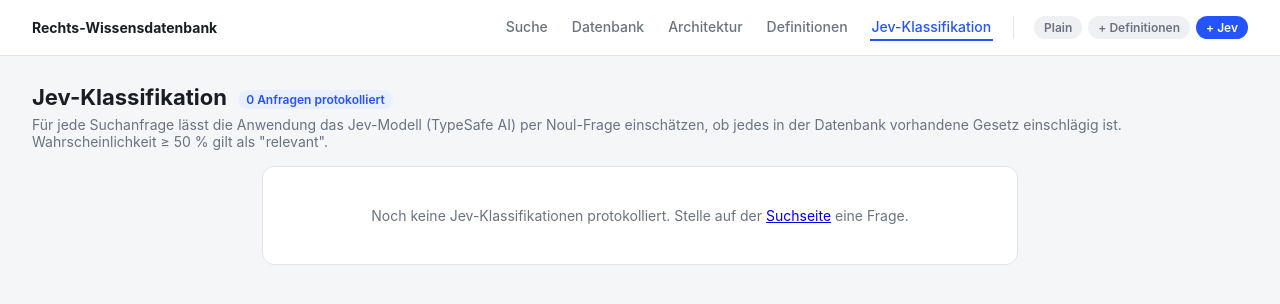
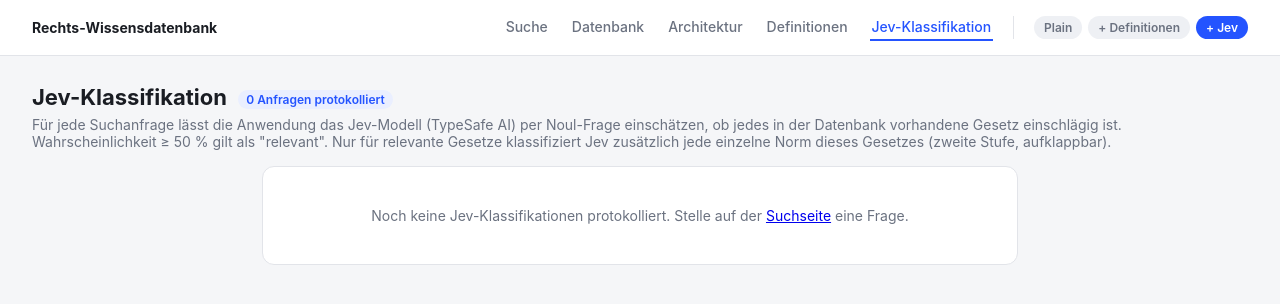
Before and after one commit to memmy28/law-search-test, a Flask app: page /jev in a window 1280 px wide. Shown: the top 304 px of the page. Run offline with Flask 3, Linux system fonts and the light colour scheme; data that the repository does not hold is empty; some libraries are stand-ins or nearby versions.

Commit message:
Update jev classification

```diff
--- a/app.py
+++ b/app.py
@@ -70,19 +70,44 @@ register_vector(conn)
 
 
 def run_jev_classification(cur, query):
-    """Lässt Jev einschätzen, welche der in der Datenbank vorhandenen Gesetze für
-    die Anfrage einschlägig sind, und protokolliert das Ergebnis in
-    jev_classifications. Gibt (results, error) zurück - bei einem Jev-Fehler
-    bleibt die Suche selbst trotzdem funktionsfähig."""
+    """Zweistufige Jev-Klassifikation: erst pro Gesetz, dann - nur für Gesetze mit
+    Wahrscheinlichkeit >= 50 % - zusätzlich pro einzelner Norm dieses Gesetzes.
+    Protokolliert beide Stufen (jev_classifications / jev_norm_classifications)
+    in einer gemeinsamen Transaktion, damit sie denselben created_at-Zeitstempel
+    tragen und sich später als ein Lauf zusammenführen lassen.
+
+    Gibt ein Dict zurück: {laws, norms, law_error, norm_error}. Ein Fehler in
+    Stufe 2 verwirft nicht das Ergebnis von Stufe 1 - die Suche bleibt in jedem
+    Fall funktionsfähig."""
     cur.execute("SELECT DISTINCT law_short FROM norms ORDER BY law_short")
-    laws = [row[0] for row in cur.fetchall()]
+    all_laws = [row[0] for row in cur.fetchall()]
 
     try:
-        results = jev.classify_laws(query, laws)
+        law_results = jev.classify_laws(query, all_laws)
     except jev.JevError as e:
-        return None, str(e)
+        return {"laws": None, "norms": [], "law_error": str(e), "norm_error": None}
 
-    for r in results:
+    relevant_laws = [r["law"] for r in law_results if r["relevant"]]
+
+    norm_results = []
+    norm_error = None
+    if relevant_laws:
+        cur.execute(
+            """
+            SELECT id, law_short, norm_ref, title FROM norms
+            WHERE law_short = ANY(%s)
+            ORDER BY law_short, norm_ref
+            """,
+            (relevant_laws,),
+        )
+        cols = ["id", "law_short", "norm_ref", "title"]
+        candidate_norms = [dict(zip(cols, r)) for r in cur.fetchall()]
+        try:
+            norm_results = jev.classify_norms(query, candidate_norms)
+        except jev.JevError as e:
+            norm_error = str(e)
+
+    for r in law_results:
         cur.execute(
             """
             INSERT INTO jev_classifications (query, law_short, probability, relevant)
@@ -90,8 +115,17 @@ def run_jev_classification(cur, query):
             """,
             (query, r["law"], r["probability"], r["relevant"]),
         )
+    for r in norm_results:
+        cur.execute(
+            """
+            INSERT INTO jev_norm_classifications (query, norm_id, probability, relevant)
+            VALUES (%s, %s, %s, %s)
+            """,
+            (query, r["norm_id"], r["probability"], r["relevant"]),
+        )
     conn.commit()
-    return results, None
+
+    return {"laws": law_results, "norms": norm_results, "law_error": None, "norm_error": norm_error}
 
 
 def classify_validity(valid_from, valid_to, as_of):
@@ -225,17 +259,38 @@ def jev_view():
         LIMIT 200
         """
     )
-    cols = ["query", "law_short", "probability", "relevant", "created_at"]
-    rows = [dict(zip(cols, r)) for r in cur.fetchall()]
+    law_cols = ["query", "law_short", "probability", "relevant", "created_at"]
+    law_rows = [dict(zip(law_cols, r)) for r in cur.fetchall()]
+
+    cur.execute(
+        """
+        SELECT jnc.query, n.law_short, n.norm_ref, n.title, jnc.probability, jnc.relevant, jnc.created_at
+        FROM jev_norm_classifications jnc
+        JOIN norms n ON n.id = jnc.norm_id
+        ORDER BY jnc.created_at DESC
+        LIMIT 2000
+        """
+    )
+    norm_cols = ["query", "law_short", "norm_ref", "title", "probability", "relevant", "created_at"]
+    norm_rows = [dict(zip(norm_cols, r)) for r in cur.fetchall()]
     cur.close()
 
-    queries = {}
-    for r in rows:
+    runs = {}
+    law_index = {}
+    for r in law_rows:
         key = (r["created_at"], r["query"])
-        queries.setdefault(key, {"query": r["query"], "created_at": r["created_at"], "laws": []})
-        queries[key]["laws"].append(r)
-    runs = sorted(queries.values(), key=lambda q: q["created_at"], reverse=True)
+        run = runs.setdefault(key, {"query": r["query"], "created_at": r["created_at"], "laws": []})
+        law_entry = dict(r, norms=[])
+        run["laws"].append(law_entry)
+        law_index[(key, r["law_short"])] = law_entry
 
+    for r in norm_rows:
+        key = (r["created_at"], r["query"])
+        law_entry = law_index.get((key, r["law_short"]))
+        if law_entry is not None:
+            law_entry["norms"].append(r)
+
+    runs = sorted(runs.values(), key=lambda q: q["created_at"], reverse=True)
     return render_template("jev.html", active_page="jev", runs=runs)
 
 
@@ -261,9 +316,14 @@ def api_search():
         matched_defs = find_matching_definitions(cur, query)
         allowed_ids = linked_norm_ids(cur, [d["id"] for d in matched_defs]) if matched_defs else None
 
-    law_classification, jev_error = (None, None)
+    law_classification, jev_error = None, None
+    norm_classification, norm_jev_error = [], None
     if state == "classification":
-        law_classification, jev_error = run_jev_classification(cur, query)
+        classification = run_jev_classification(cur, query)
+        law_classification = classification["laws"]
+        jev_error = classification["law_error"]
+        norm_classification = classification["norms"]
+        norm_jev_error = classification["norm_error"]
 
     vec_ids = vector_search(cur, qvec, as_of_str, candidates, allowed_ids)
     txt_ids = text_search(cur, query, as_of_str, candidates, allowed_ids)
@@ -306,6 +366,8 @@ def api_search():
             "allowed_norm_count": len(allowed_ids) if allowed_ids is not None else None,
             "law_classification": law_classification,
             "jev_error": jev_error,
+            "norm_classification": norm_classification,
+            "norm_jev_error": norm_jev_error,
             "results": results,
         }
     )
--- a/static/style.css
+++ b/static/style.css
@@ -307,6 +307,18 @@ button:hover { opacity: 0.9; }
   font-weight: 700;
 }
 
+.jev-norm-group {
+  margin-top: 14px;
+  padding-top: 10px;
+  border-top: 1px solid var(--border);
+}
+
+.jev-norm-law {
+  font-size: 12px;
+  font-weight: 700;
+  color: var(--muted);
+}
+
 .card-body {
   margin-top: 10px;
   font-size: 14px;
@@ -394,6 +406,23 @@ button:hover { opacity: 0.9; }
 
 .db-table a:hover {
   text-decoration: underline;
+}
+
+.jev-norms-cell {
+  background: #fafbfc;
+  padding: 4px 10px 10px !important;
+}
+
+.jev-norms-cell summary {
+  cursor: pointer;
+  font-size: 12px;
+  color: var(--muted);
+  padding: 4px 0;
+}
+
+.jev-norms-table {
+  margin-top: 6px;
+  font-size: 12px;
 }
 
 .timeline-panel {
--- a/templates/index.html
+++ b/templates/index.html
@@ -76,6 +76,7 @@
     <section id="jev-panel" class="panel hidden">
       <h2>Jev-Einschätzung: welche Gesetze sind einschlägig?</h2>
       <div id="jev-chips" class="jev-panel"></div>
+      <div id="jev-norms"></div>
       <p class="subtitle">Verlauf aller Klassifikationen: <a href="/jev">Jev-Klassifikation</a></p>
     </section>
     {% endif %}
--- a/templates/jev.html
+++ b/templates/jev.html
@@ -13,7 +13,9 @@
     <p class="subtitle">
       Für jede Suchanfrage lässt die Anwendung das Jev-Modell (TypeSafe AI) per
       Noul-Frage einschätzen, ob jedes in der Datenbank vorhandene Gesetz einschlägig
-      ist. Wahrscheinlichkeit ≥ 50&nbsp;% gilt als "relevant".
+      ist. Wahrscheinlichkeit ≥ 50&nbsp;% gilt als "relevant". Nur für relevante Gesetze
+      klassifiziert Jev zusätzlich jede einzelne Norm dieses Gesetzes (zweite Stufe,
+      aufklappbar).
     </p>
   </header>
 
@@ -47,6 +49,37 @@
             </td>
             <td>{{ "%.0f"|format(l.probability * 100) }}%</td>
           </tr>
+          {% if l.norms %}
+          <tr>
+            <td colspan="3" class="jev-norms-cell">
+              <details>
+                <summary>{{ l.norms|length }} Normen von {{ l.law_short }} einzeln klassifiziert</summary>
+                <table class="db-table jev-norms-table">
+                  <thead>
+                    <tr>
+                      <th>Norm</th>
+                      <th>Einschätzung</th>
+                      <th>Wahrscheinlichkeit</th>
+                    </tr>
+                  </thead>
+                  <tbody>
+                    {% for n in l.norms|sort(attribute="probability", reverse=True) %}
+                    <tr>
+                      <td>{{ n.norm_ref }} – {{ n.title }}</td>
+                      <td>
+                        <span class="badge {{ 'jev-relevant' if n.relevant else 'jev-irrelevant' }}">
+                          {{ "relevant" if n.relevant else "nicht relevant" }}
+                        </span>
+                      </td>
+                      <td>{{ "%.0f"|format(n.probability * 100) }}%</td>
+                    </tr>
+                    {% endfor %}
+                  </tbody>
+                </table>
+              </details>
+            </td>
+          </tr>
+          {% endif %}
           {% endfor %}
         </tbody>
       </table>
```
Also changed, not shown: jev.py (+72 -32 lines), schema.sql (+14 -0 lines), static/app.js (+37 -2 lines), 1 other file.
